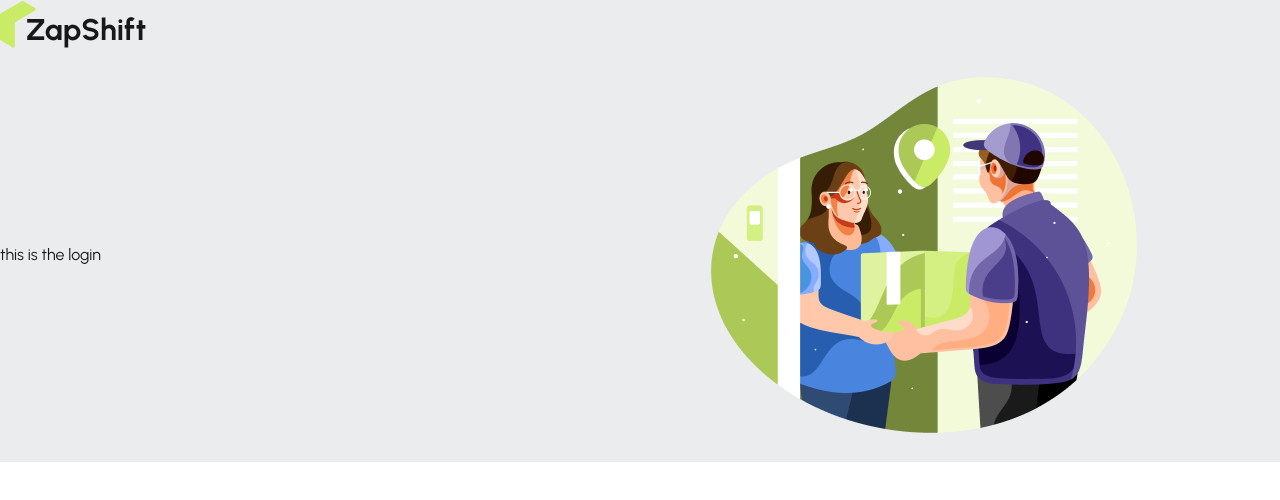
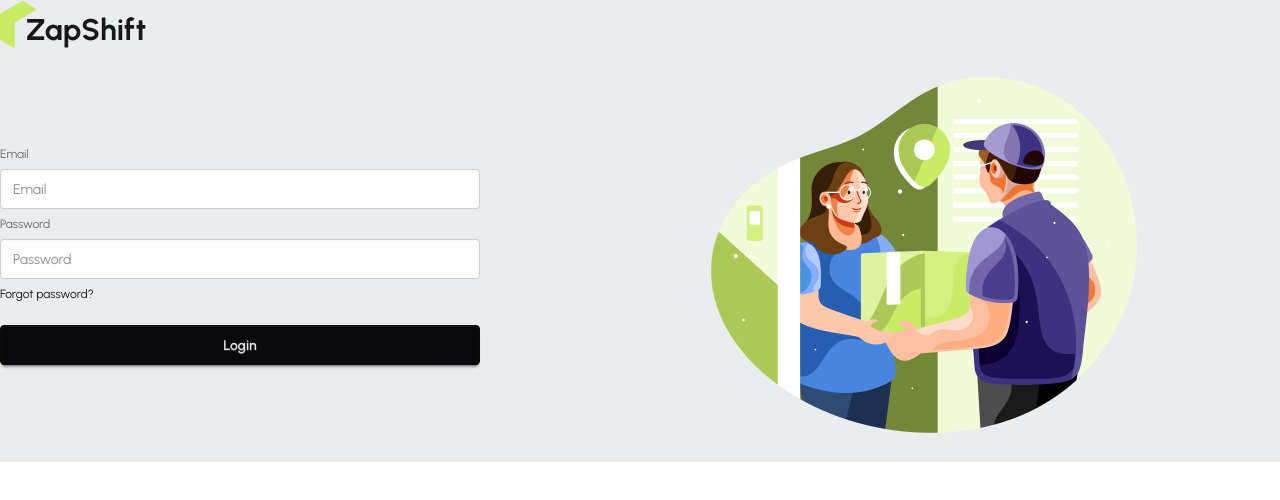
Before and after one commit to RHR-code/Zap-Shift-Client, a React (Vite) app: page /login in a window 1280 px wide. Shown: the top 500 px of the page. Built offline with nearby package versions, Linux system fonts and the light colour scheme.

Commit message:
react hook form added and firebase config file added

```diff
--- a/package.json
+++ b/package.json
@@ -11,6 +11,7 @@
   },
   "dependencies": {
     "@tailwindcss/vite": "^4.1.17",
+    "firebase": "^12.6.0",
     "leaflet": "^1.9.4",
     "react": "^19.2.0",
     "react-dom": "^19.2.0",
--- /dev/null
+++ b/src/firebase/firebase.config.js
@@ -0,0 +1,20 @@
+// Import the functions you need from the SDKs you need
+import { initializeApp } from "firebase/app";
+import { getAuth } from "firebase/auth";
+
+// TODO: Add SDKs for Firebase products that you want to use
+// https://firebase.google.com/docs/web/setup#available-libraries
+
+// Your web app's Firebase configuration
+const firebaseConfig = {
+  apiKey: import.meta.env.VITE_apiKey,
+  authDomain: import.meta.env.VITE_authDomain,
+  projectId: import.meta.env.VITE_projectId,
+  storageBucket: import.meta.env.VITE_storageBucket,
+  messagingSenderId: import.meta.env.VITE_messagingSenderId,
+  appId: import.meta.env.VITE_appId,
+};
+
+// Initialize Firebase
+const app = initializeApp(firebaseConfig);
+export const auth = getAuth(app);
--- a/src/pages/auth/Login/Login.jsx
+++ b/src/pages/auth/Login/Login.jsx
@@ -1,7 +1,65 @@
 import React from "react";
+import { useForm } from "react-hook-form";
 
 const Login = () => {
-  return <div>this is the login</div>;
+  const {
+    register,
+    handleSubmit,
+    formState: { errors },
+  } = useForm();
+  const handleRegistration = (data) => {
+    console.log("after submit", data);
+  };
+  return (
+    <div>
+      <form onSubmit={handleSubmit(handleRegistration)}>
+        <fieldset className="fieldset">
+          {/* email */}
+          <label className="label">Email</label>
+          <input
+            type="email"
+            {...register("email", { required: true })}
+            className="input w-3/4"
+            placeholder="Email"
+          />
+          {errors.email?.type === "required" && (
+            <p className="text-red-500">Email is required</p>
+          )}
+          {/* password */}
+          <label className="label">Password</label>
+          <input
+            type="password"
+            {...register("password", {
+              required: true,
+              minLength: 6,
+              pattern: /^(?=.*[A-Z])(?=.*[a-z])(?=.*\d).+$/,
+            })}
+            className="input w-3/4"
+            placeholder="Password"
+          />
+          {errors.password?.type === "required" && (
+            <p className="text-red-500">Password is required</p>
+          )}
+          {errors.password?.type === "minLength" && (
+            <p className="text-red-500">
+              Password must be 6 character or longer
+            </p>
+          )}
+          {errors.password?.type === "pattern" && (
+            <p className="text-red-500">
+              The password should have at least one uppercase , one lowercase
+              and one digit
+            </p>
+          )}
+
+          <div>
+            <a className="link link-hover">Forgot password?</a>
+          </div>
+          <button className="btn btn-neutral mt-4 w-3/4">Login</button>
+        </fieldset>
+      </form>
+    </div>
+  );
 };
 
 export default Login;
```
Also changed, not shown: 1 other file (tests, documents, lock files or other folders).
